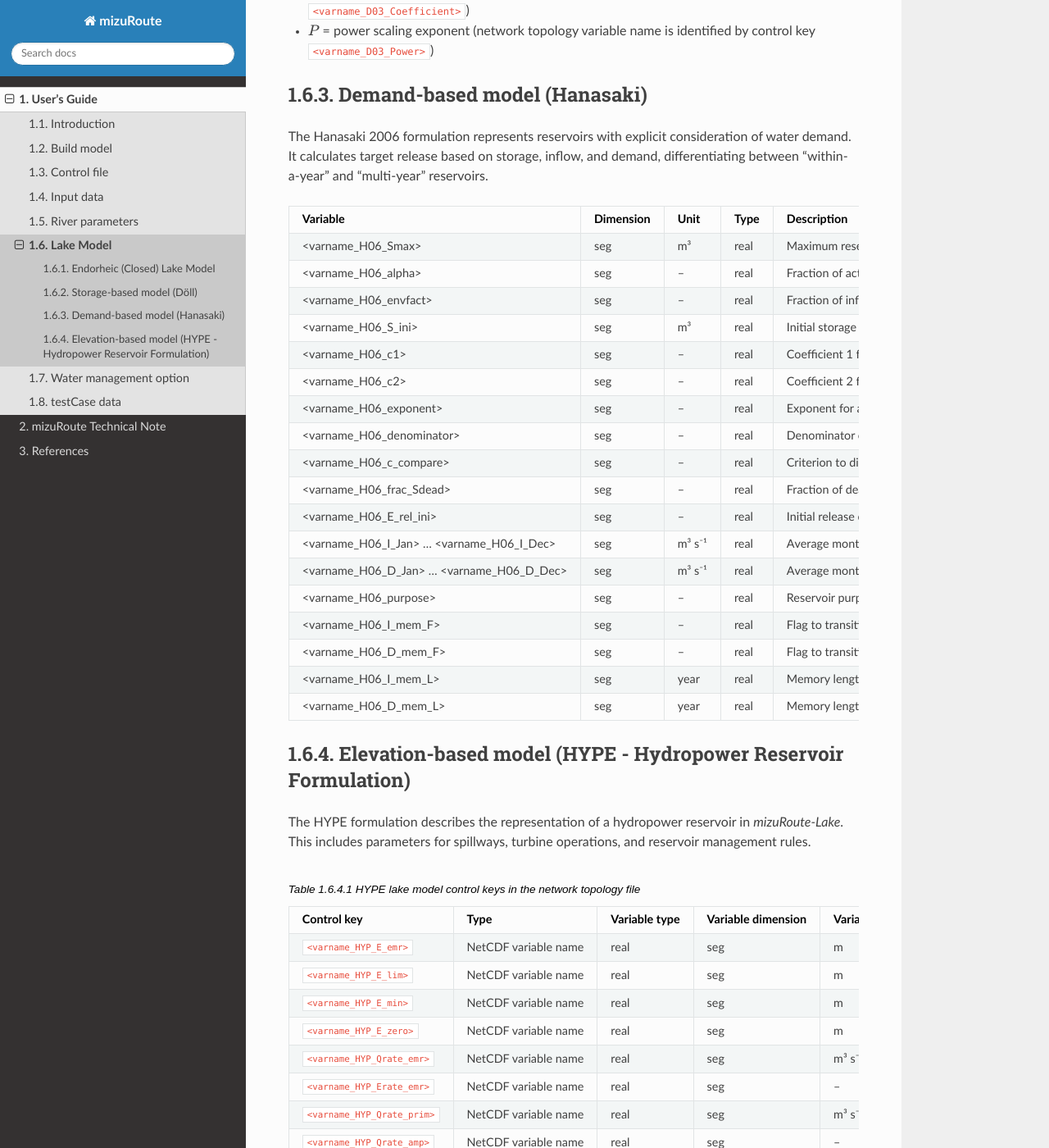
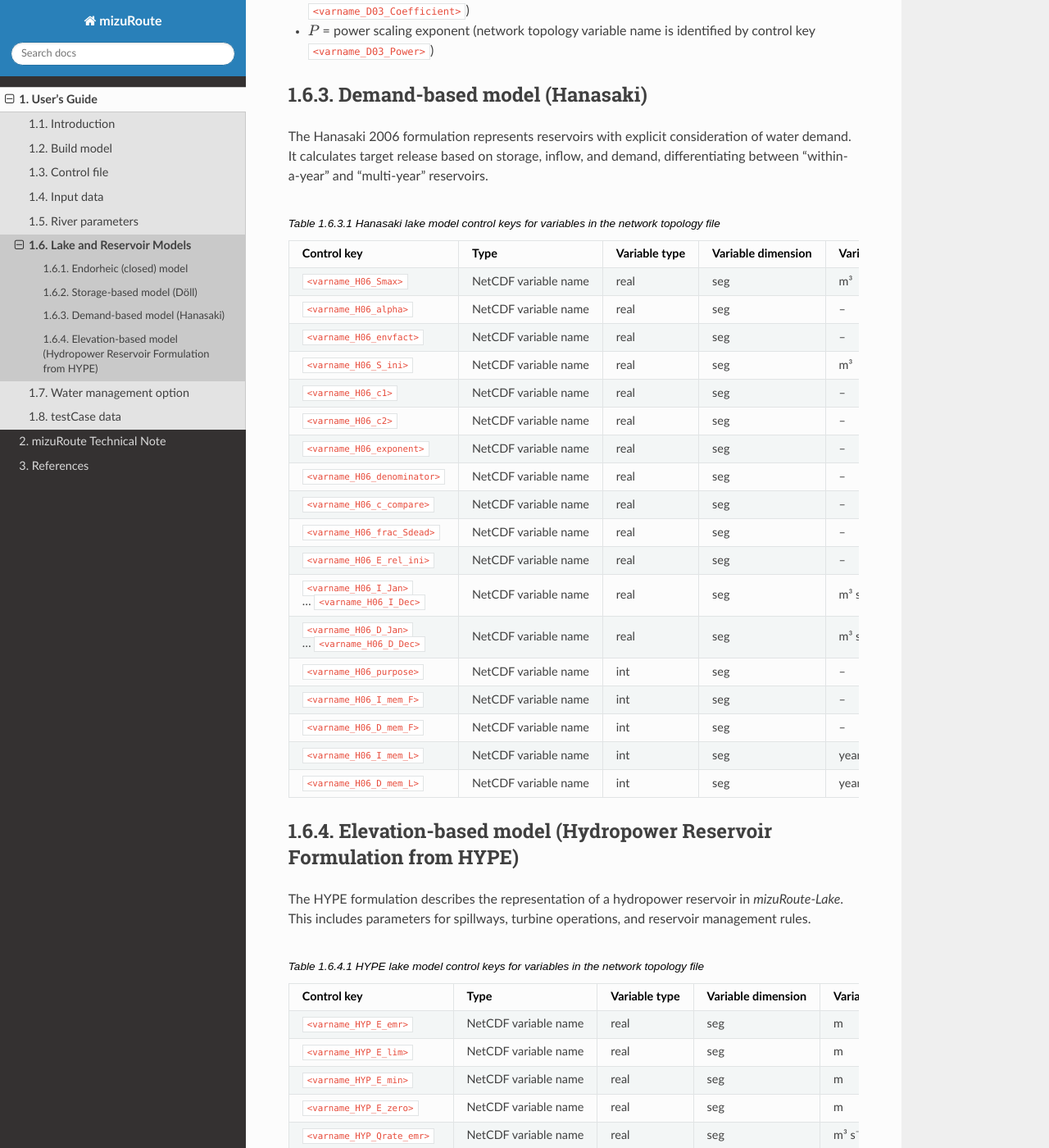
Before and after one commit to ESCOMP/mizuRoute, a Sphinx documentation site: the page built from docs/source/users_guide/lake.rst, in a window 1280 px wide and 1400 px high, scrolled down 2113 px. Shown: the whole window at 82% size. Built offline with Sphinx 7.4.7 and the Read the Docs theme 3.1.0, drawn with Linux system fonts in a browser that asks for light colours; some of the changed text lies outside the part shown.

Commit message:
Improved Hanasaki table alignment and style

```diff
--- a/docs/source/users_guide/lake.rst
+++ b/docs/source/users_guide/lake.rst
@@ -1,7 +1,7 @@
-.. _Lake_model:
+.. _Lake_res_model:
 
-Lake Model
-==========
+Lake and Reservoir Models
+=========================
 
 To simulate lakes, the variable ``<is_lake_sim>`` in the control file **must be set to true**.
 This flag is false by default and therefore if not specify otherwise mizuRoute does not simulate lakes.
@@ -105,7 +105,7 @@
 The Döll formulation links the outflow from the lake to the ratio of
 active storage to maximum active storage through a power function.
 
-.. list-table:: Doll lake model control keys in the network topology file
+.. list-table:: Doll lake model control keys for variables in the network topology file
    :widths: 20 20 15 15 15 15 30
    :header-rows: 1
    :name: lake-doll-parameters
@@ -175,116 +175,156 @@
 It calculates target release based on storage, inflow, and demand, differentiating between “within-a-year”
 and “multi-year” reservoirs.
 
-.. list-table::
-   :widths: 20 15 10 10 45
+.. list-table:: Hanasaki lake model control keys for variables in the network topology file
+   :widths: 20 20 15 15 15 15 30
    :header-rows: 1
+   :name: lake-hanasaki-parameters
 
-   * - Variable
-     - Dimension
-     - Unit
+   * - Control key
      - Type
+     - Variable type
+     - Variable dimension
+     - Variable unit
+     - Default
      - Description
-   * - <varname_H06_Smax>
+   * - ``<varname_H06_Smax>``
+     - NetCDF variable name
+     - real
      - seg
      - m³
+     - ``-``
+     - Maximum reservoir storage
+   * - ``<varname_H06_alpha>``
+     - NetCDF variable name
      - real
-     - Maximum reservoir storage
-   * - <varname_H06_alpha>
      - seg
      - –
+     - ``-``
+     - Fraction of active storage compared to total storage
+   * - ``<varname_H06_envfact>``
+     - NetCDF variable name
      - real
-     - Fraction of active storage compared to total storage
-   * - <varname_H06_envfact>
      - seg
      - –
+     - ``-``
+     - Fraction of inflow that can be used to meet demand
+   * - ``<varname_H06_S_ini>``
+     - NetCDF variable name
      - real
-     - Fraction of inflow that can be used to meet demand
-   * - <varname_H06_S_ini>
      - seg
      - m³
+     - ``-``
+     - Initial storage used for estimating release coefficient
+   * - ``<varname_H06_c1>``
+     - NetCDF variable name
      - real
-     - Initial storage used for estimating release coefficient
-   * - <varname_H06_c1>
      - seg
      - –
+     - ``-``
+     - Coefficient 1 for target release for irrigation reservoir
+   * - ``<varname_H06_c2>``
+     - NetCDF variable name
      - real
-     - Coefficient 1 for target release for irrigation reservoir
-   * - <varname_H06_c2>
      - seg
      - –
+     - ``-``
+     - Coefficient 2 for target release for irrigation reservoir
+   * - ``<varname_H06_exponent>``
+     - NetCDF variable name
      - real
-     - Coefficient 2 for target release for irrigation reservoir
-   * - <varname_H06_exponent>
      - seg
      - –
+     - ``-``
+     - Exponent for actual release for “within-a-year” reservoir
+   * - ``<varname_H06_denominator>``
+     - NetCDF variable name
      - real
-     - Exponent for actual release for “within-a-year” reservoir
-   * - <varname_H06_denominator>
      - seg
      - –
+     - ``-``
+     - Denominator of actual release for “within-a-year” reservoir
+   * - ``<varname_H06_c_compare>``
+     - NetCDF variable name
      - real
-     - Denominator of actual release for “within-a-year” reservoir
-   * - <varname_H06_c_compare>
      - seg
      - –
+     - ``-``
+     - Criterion to distinguish “within-a-year” vs “multi-year” reservoir
+   * - ``<varname_H06_frac_Sdead>``
+     - NetCDF variable name
      - real
-     - Criterion to distinguish “within-a-year” vs “multi-year” reservoir
-   * - <varname_H06_frac_Sdead>
      - seg
      - –
+     - ``-``
+     - Fraction of dead storage to maximum storage
+   * - ``<varname_H06_E_rel_ini>``
+     - NetCDF variable name
      - real
-     - Fraction of dead storage to maximum storage
-   * - <varname_H06_E_rel_ini>
      - seg
      - –
+     - ``-``
+     - Initial release coefficient
+   * - ``<varname_H06_I_Jan>`` … ``<varname_H06_I_Dec>``
+     - NetCDF variable name
      - real
-     - Initial release coefficient
-   * - <varname_H06_I_Jan> … <varname_H06_I_Dec>
      - seg
      - m³ s⁻¹
+     - ``-``
+     - Average monthly inflow for each month
+   * - ``<varname_H06_D_Jan>`` … ``<varname_H06_D_Dec>``
+     - NetCDF variable name
      - real
-     - Average monthly inflow for each month
-   * - <varname_H06_D_Jan> … <varname_H06_D_Dec>
      - seg
      - m³ s⁻¹
-     - real
+     - ``-``
      - Average monthly demand for each month
-   * - <varname_H06_purpose>
+   * - ``<varname_H06_purpose>``
+     - NetCDF variable name
+     - int
      - seg
      - –
-     - real
-     - Reservoir purpose flag (0=non-irrigation, 1=irrigation)
-   * - <varname_H06_I_mem_F>
+     - ``-``
+     - Reservoir purpose flag (0 = non-irrigation, 1 = irrigation)
+   * - ``<varname_H06_I_mem_F>``
+     - NetCDF variable name
+     - int
      - seg
      - –
-     - real
+     - ``-``
      - Flag to transition to modelled inflow
-   * - <varname_H06_D_mem_F>
+   * - ``<varname_H06_D_mem_F>``
+     - NetCDF variable name
+     - int
      - seg
      - –
-     - real
+     - ``-``
      - Flag to transition to modelled/provided demand
-   * - <varname_H06_I_mem_L>
+   * - ``<varname_H06_I_mem_L>``
+     - NetCDF variable name
+     - int
      - seg
      - year
-     - real
+     - ``-``
      - Memory length in years for inflow
-   * - <varname_H06_D_mem_L>
+   * - ``<varname_H06_D_mem_L>``
+     - NetCDF variable name
+     - int
      - seg
      - year
-     - real
+     - ``-``
      - Memory length in years for demand
+
 
 
 .. _Lake_model_HYPE:
 
-Elevation-based model (HYPE - Hydropower Reservoir Formulation)
----------------------------------------------------------------
+Elevation-based model (Hydropower Reservoir Formulation from HYPE)
+------------------------------------------------------------------
 
 The HYPE formulation describes the representation of a hydropower reservoir in *mizuRoute-Lake*.
 This includes parameters for spillways, turbine operations, and reservoir management rules.
 
-.. list-table:: HYPE lake model control keys in the network topology file
+.. list-table:: HYPE lake model control keys for variables in the network topology file
    :widths: 20 20 15 15 15 15 30
    :header-rows: 1
    :name: lake-hype-parameters
@@ -357,14 +397,14 @@
      - int
      - seg
      - –
-     - ``100``
+     - ``-``
      - Phase of the primary spillway outflow (day of year; default = 100)
    * - ``<varname_HYP_prim_F>``
      - NetCDF variable name
      - int
      - seg
      - –
-     - ``0``
+     - ``-``
      - Reservoir primary spillway flag (1 if present, else 0)
    * - ``<varname_HYP_A_avg>``
      - NetCDF variable name
```
Also changed, not shown: other parts of docs/source/users_guide/lake.rst (+3 -3 lines).
